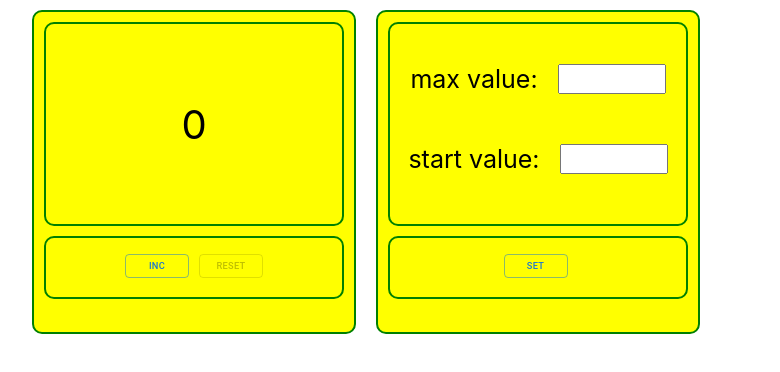
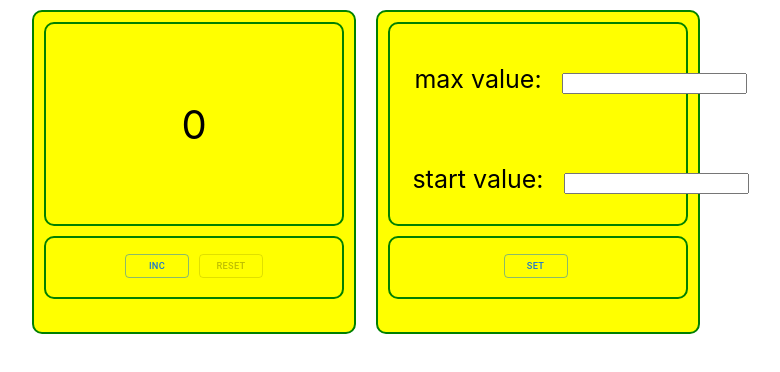
Before and after one commit to BYAsurim/hw-front, a React (Create React App) app: page / in a window 1280 px wide. Shown: the top 372 px of the page, without its empty margins (274-1054 px from the left). Built offline with nearby package versions, Linux system fonts and the light colour scheme.

Commit message:
added universal input

```diff
--- a/src/counter/Counter.module.css
+++ b/src/counter/Counter.module.css
@@ -26,8 +26,9 @@
 .number {
 
     display: flex;
+    flex-direction: column;
     justify-content: center;
-    align-items: center;
+    /*align-items: center;*/
     border: 2px solid green;
     height: 200px;
     border-radius: 10px;
@@ -71,6 +72,7 @@
 }
 
 .input {
+   height: 50px;
     width: 100px;
     margin-left: 20px;
     text-align: center;
--- a/src/counter/Counter.tsx
+++ b/src/counter/Counter.tsx
@@ -1,6 +1,8 @@
 import React, {useState} from "react";
 import s from './Counter.module.css';
 import {Button, createTheme, ThemeProvider} from "@mui/material";
+import {SuperInput} from "./SuperInput";
+
 
 
 export function Counter() {
@@ -21,9 +23,39 @@ export function Counter() {
         setNumber(startValue)
         setError('')
     }
-    const setClickHandler = () =>{
+    const setClickHandler = () => {
         setNumber(startValue)
         setMaxValue(maxValue)
+
+    }
+
+    // const maxChangeHandler = (event: ChangeEvent<HTMLInputElement>) => {
+    //     if (startValue < 0 || startValue >= event.currentTarget.valueAsNumber) {
+    //         setError('write correct')
+    //     } else {
+    //         setError('')
+    //     }
+    //     setMaxValue(event.currentTarget.valueAsNumber)
+    // }
+    const maxChangeHandler = (e: number) => {
+        if (startValue < 0 || startValue >= e) {
+            setError('write correct')
+        } else {
+            setError('')
+        }
+        setMaxValue(e)
+    }
+    const startChangeHandler = (e: number) => {
+        if (e < 0 || e >= maxValue) {
+            setError('write correct')
+        } else {
+            setError('')
+        }
+        console.log('startValue:', startValue)
+        console.log('maxValue:', maxValue)
+        setStartValue(e)
+
+
     }
 
 
@@ -31,6 +63,8 @@ export function Counter() {
         <div className={s.main}>
             <div className={s.header}>
                 <div className={s.number}>
+                    {error === 'write correct' ? <div>Write correct</div> : ''}
+
                     <div className={error === 'error' ? s.error : ''}>
                         {
                             number
@@ -43,14 +77,13 @@ export function Counter() {
                             <Button size={"small"} variant="outlined" onClick={incHandler}
                                     disabled={number === maxValue}>inc</Button>
                         </div>
-                        {/*<button onClick={incHandler} disabled={number === 5}>inc*/}
-                        {/*</button>*/}
                         <div className={s.button_reset}>
                             <Button size={"small"} variant="outlined" onClick={resetHandler}
                                     disabled={number === startValue}>reset</Button>
+
                         </div>
-                        {/*<button onClick={resetHandler} disabled={number === 0}>reset*/}
-                        {/*</button>*/}
+
+
                     </ThemeProvider>
                 </div>
             </div>
@@ -60,21 +93,26 @@ export function Counter() {
                     <div className={s.buttons_inputs}>
                         <div className={s.max_value}>
                             max value:
-
-                            <input  className={s.input} type='number'
-                                    onChange={(event)=>{
-                                        setMaxValue(event.currentTarget.valueAsNumber)
-                                    }}
-                            />
+                            <div className={s.input + ' ' + s.child_input}>
+                                {/*<input  type='number'*/}
+                                {/*       onChange={maxChangeHandler}*/}
+                                {/*/>*/}
+                                <SuperInput callBack={(e: number) => {
+                                    maxChangeHandler(e)
+                                }}/>
+                            </div>
 
                         </div>
                         <div className={s.max_value}>
                             start value:
-                            <input  className={s.input} type='number'
-                            onChange={(event)=>{
-                                setStartValue(event.currentTarget.valueAsNumber)
-                            }}
-                            />
+                            {/*<input className={s.input} type='number'*/}
+                            {/*       onChange={startChangeHandler}*/}
+                            {/*/>*/}
+                            <div className={s.input}>
+                                <SuperInput callBack={(e: number) => {
+                                    startChangeHandler(e)
+                                }}/>
+                            </div>
                         </div>
                     </div>
                 </div>
@@ -82,7 +120,8 @@ export function Counter() {
                     <ThemeProvider theme={theme}>
                         <div className={s.button_inc}>
                             <Button size={"small"} variant="outlined" onClick={setClickHandler}
-                                    >set</Button>
+                                    disabled={startValue >= maxValue || startValue < 0}
+                            >set</Button>
                         </div>
 
                     </ThemeProvider>
--- /dev/null
+++ b/src/counter/SuperInput.tsx
@@ -0,0 +1,22 @@
+import React, {ChangeEvent} from 'react';
+import s from "./Counter.module.css";
+
+
+type SuperInputPropsType = {
+    callBack: (e: number) => void
+}
+export const SuperInput = (props: SuperInputPropsType) => {
+
+    const onChangeHandler = (e: ChangeEvent<HTMLInputElement>) => {
+       props.callBack( e.currentTarget.valueAsNumber)
+    }
+
+    return (
+        <div>
+            <input type='number'
+                   onChange={onChangeHandler}
+            />
+
+        </div>
+    );
+};
```
